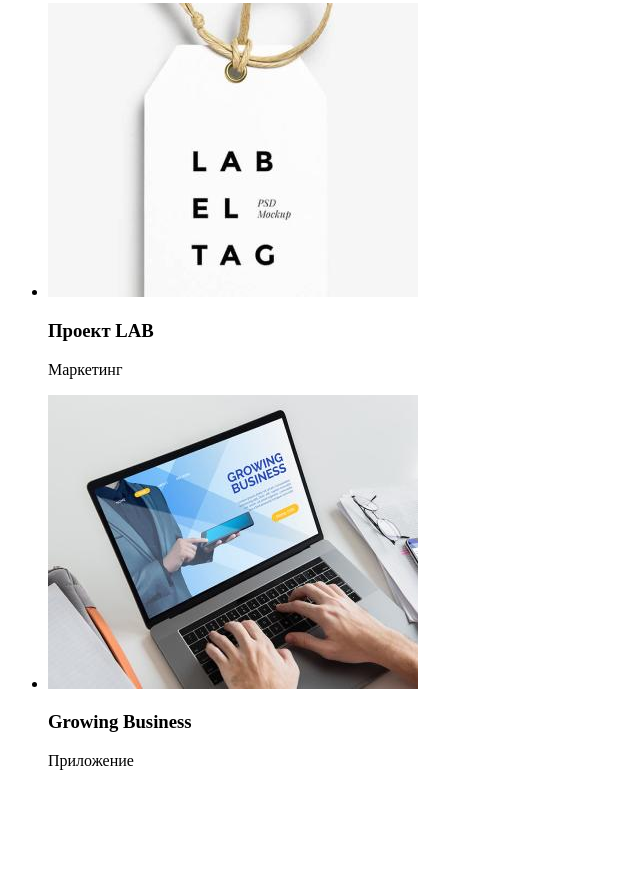
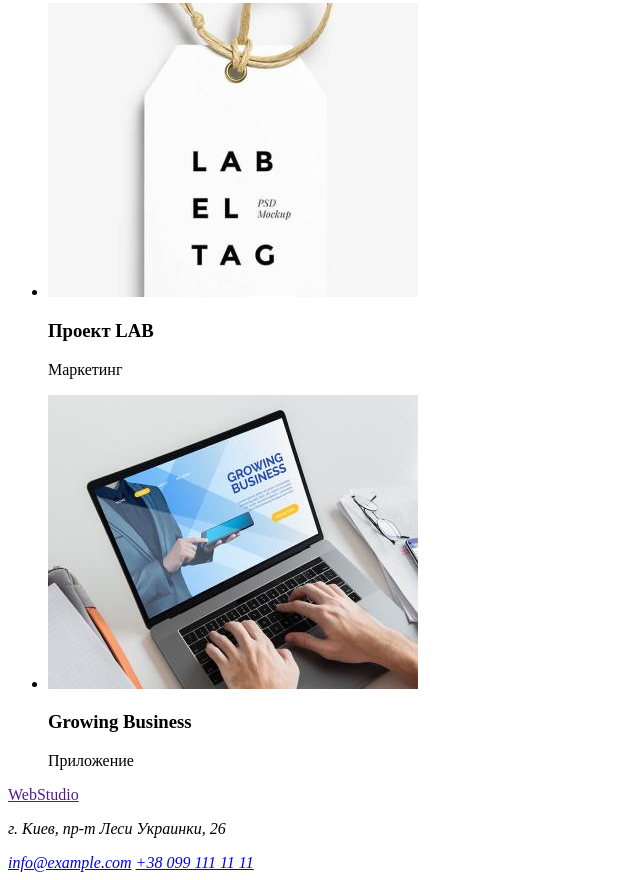
Before and after one commit to vladyslav-semykin/goit-markup-hw-02, a plain HTML site: page portfolio.html in a window 1280 px wide. Shown: the part 2938-3818 px from the top of the page, without its empty margins (0-640 px from the left). Before the commit the page ends 3724 px from the top, so only its background shows below. Drawn offline with Linux system fonts and the light colour scheme.

Commit message:
add-footer

```diff
--- a/portfolio.html
+++ b/portfolio.html
@@ -101,7 +101,12 @@
         </section>
     </main>
     <footer>
-
+        <a href="" lang="en">WebStudio</a>
+        <address>
+            <p>г. Киев, пр-т Леси Украинки, 26</p>
+            <a href="mailto:info@example.com">info@example.com</a>
+            <a href="tel:+380991111111">+38 099 111 11 11</a>
+        </address>
     </footer>
 </body>
 </html>
```
